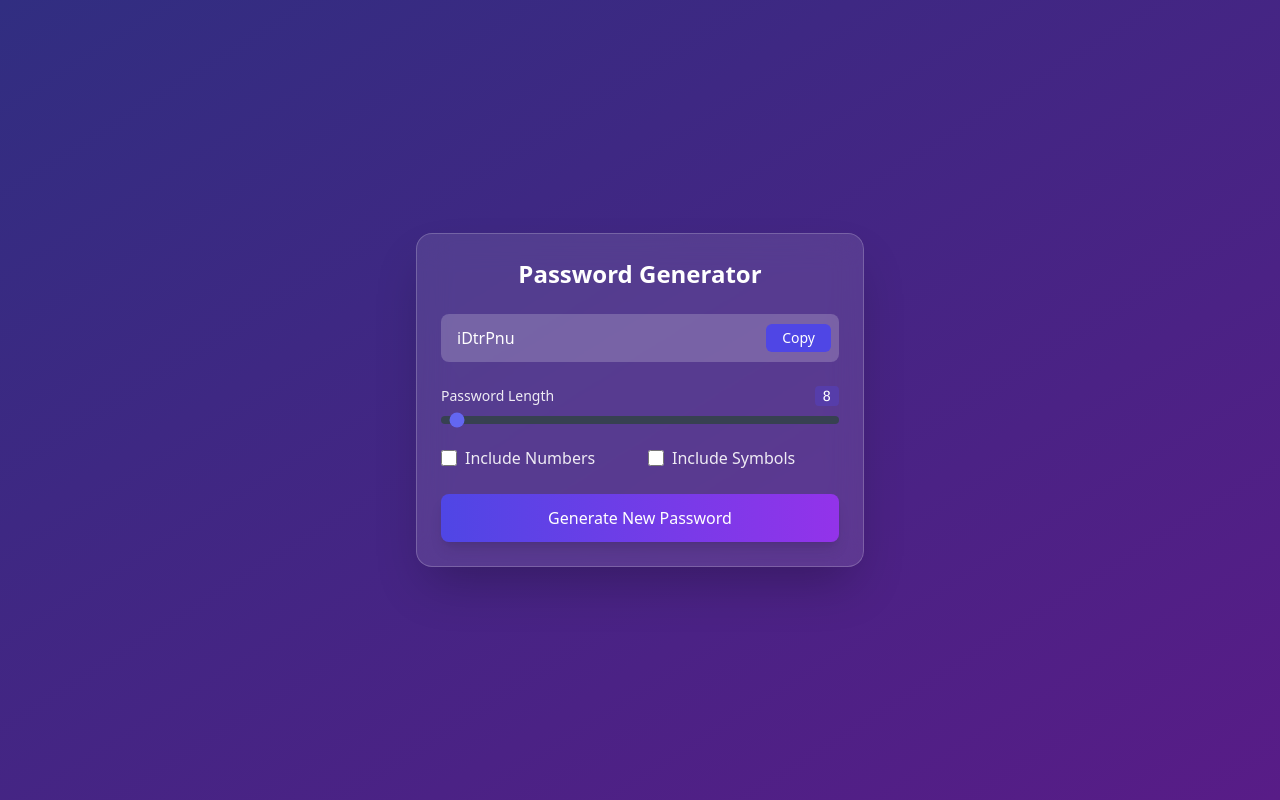
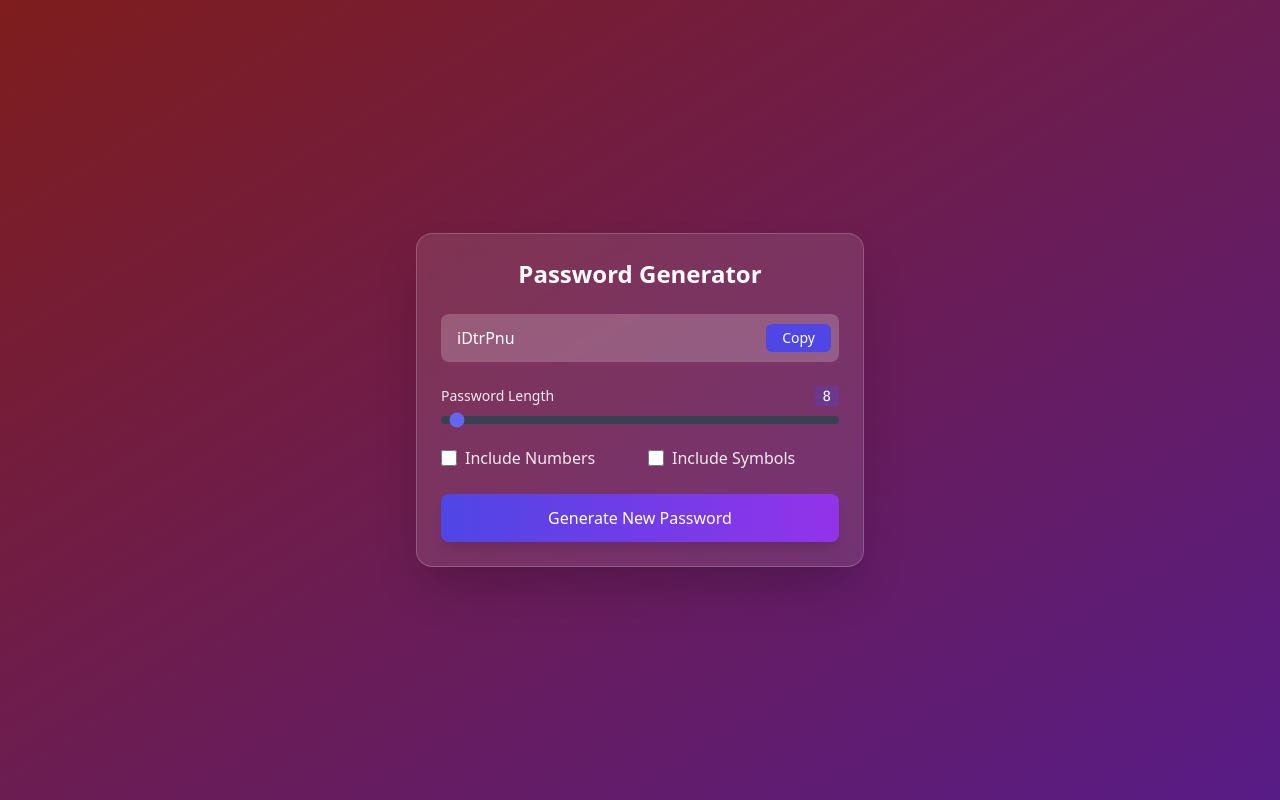
Before and after one commit to Tanmaykhandelwal76/Random-Password-Generator, a React (Vite) app: page / in a window 1280 px wide. Built offline with nearby package versions, Linux system fonts and the light colour scheme.

Commit message:
test cicd

```diff
--- a/src/App.jsx
+++ b/src/App.jsx
@@ -36,7 +36,7 @@
   }, [length, numberAllowed, charAllowed, passwordGenerator]);
 
   return (
-    <div className="min-h-screen bg-gradient-to-br from-indigo-900 to-purple-900 flex items-center justify-center p-4">
+    <div className="min-h-screen bg-gradient-to-br from-red-900 to-purple-900 flex items-center justify-center p-4">
       <div className="w-full max-w-md bg-white/10 backdrop-blur-lg rounded-2xl shadow-2xl overflow-hidden border border-white/20">
         <div className="p-6">
           <h1 className="text-2xl font-bold text-white mb-6 text-center">Password Generator</h1>
```
